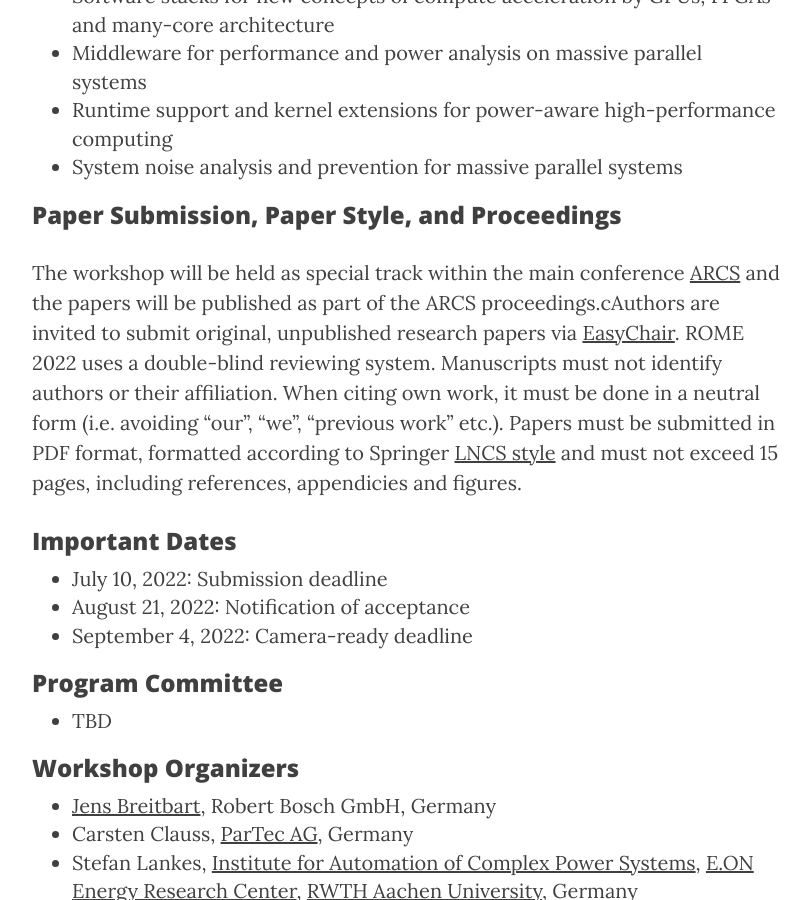
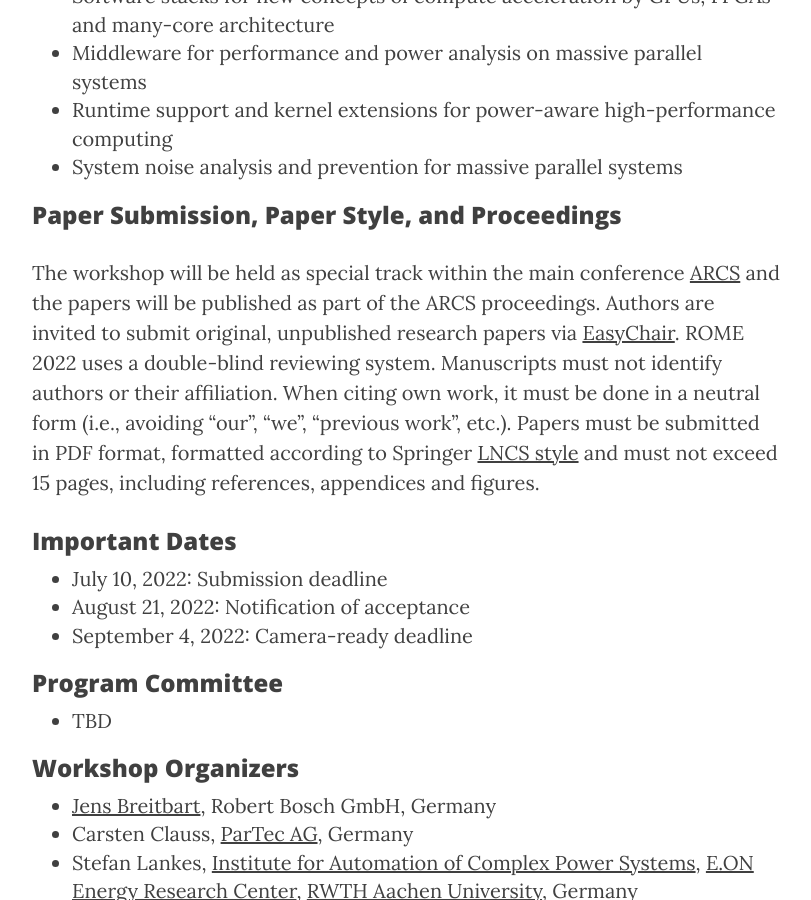
Before and after one commit to WROME/wrome.github.io, a Jekyll site: the page built from heilbronn2022.md, in a window 1280 px wide and 900 px high, scrolled down 2064 px. Shown: the whole window, without its empty margins (233-1044 px from the left). Built offline with Jekyll 4.4.1, drawn with Linux system fonts in a browser that asks for light colours; nearby versions of some CDN libraries.

Commit message:
Update heilbronn2022.md
Fix some typos.

```diff
--- a/heilbronn2022.md
+++ b/heilbronn2022.md
@@ -36,7 +36,7 @@
 
 ### Paper Submission, Paper Style, and Proceedings
 
-The workshop will be held as special track within the main conference [ARCS](https://arcs-conference.org) and the papers will be published as part of the ARCS proceedings.cAuthors are invited to submit original, unpublished research papers via [EasyChair](https://easychair.org/conferences/?conf=arcs2022). ROME 2022 uses a double-blind reviewing system. Manuscripts must not  identify authors or their affiliation. When citing own work, it must be done in a neutral form (i.e. avoiding "our", "we", "previous work" etc.). Papers must be submitted in PDF format, formatted according to Springer [LNCS style](https://www.springer.com/gp/computer-science/lncs/conference-proceedings-guidelines) and must not exceed 15 pages, including references, appendicies and figures.
+The workshop will be held as special track within the main conference [ARCS](https://arcs-conference.org) and the papers will be published as part of the ARCS proceedings. Authors are invited to submit original, unpublished research papers via [EasyChair](https://easychair.org/conferences/?conf=arcs2022). ROME 2022 uses a double-blind reviewing system. Manuscripts must not  identify authors or their affiliation. When citing own work, it must be done in a neutral form (i.e., avoiding "our", "we", "previous work", etc.). Papers must be submitted in PDF format, formatted according to Springer [LNCS style](https://www.springer.com/gp/computer-science/lncs/conference-proceedings-guidelines) and must not exceed 15 pages, including references, appendices and figures.
 
 ### Important Dates
 
```
